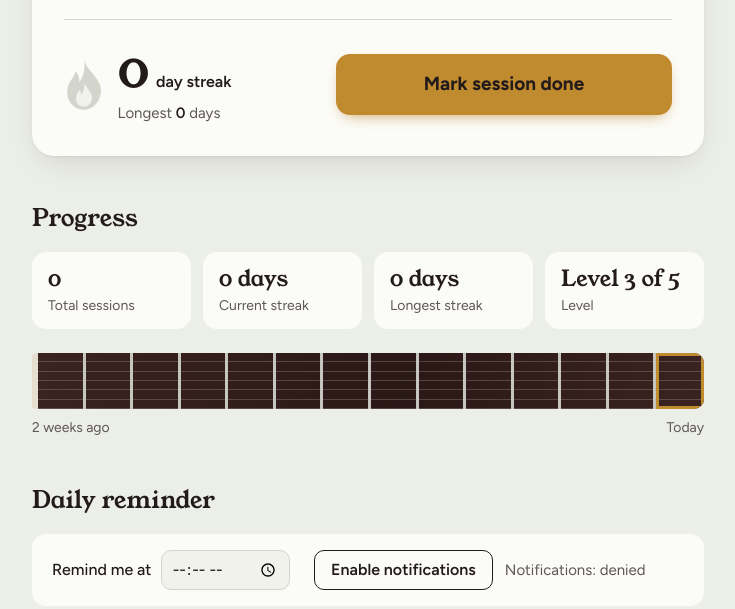
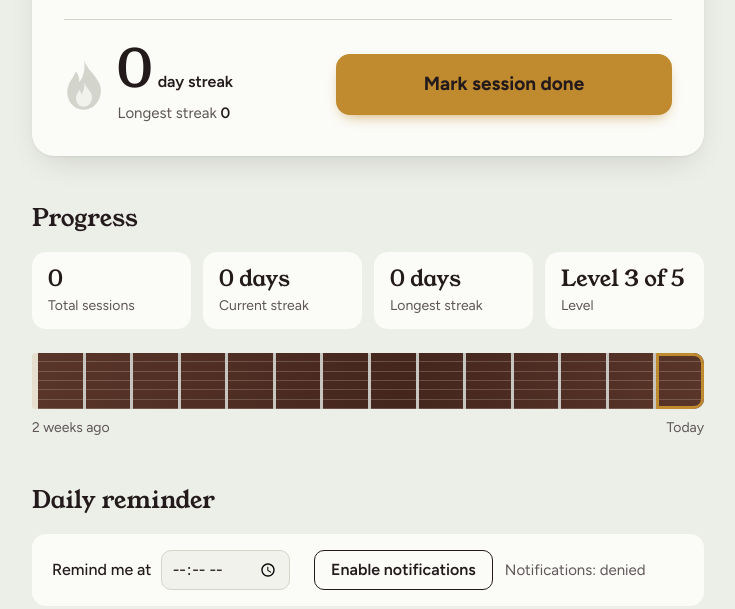
Before and after one commit to Picato/gmate, a website built with Vite: page index.html in a window 1280 px wide. Shown: the part 836-1445 px from the top of the page, without its empty margins (272-1007 px from the left). Built offline with nearby package versions, Linux system fonts and the light colour scheme.

Commit message:
Refine figures, wood tones and streak copy
Use lining figures for Young Serif numbers, lighten the light-mode
fretboard, give dark mode a visible rosewood, keep today's ring
inside the rounded end, and label the longest streak without a unit.

Co-Authored-By: Claude Opus 5.5 <noreply@anthropic.com>

```diff
--- a/src/ui/mount.ts
+++ b/src/ui/mount.ts
@@ -149,7 +149,7 @@ export function mountSession(
           current,
           el('span', { className: 'streak-unit' }, ' day streak'),
         ),
-        el('p', { className: 'streak-longest' }, 'Longest ', longest, ' days'),
+        el('p', { className: 'streak-longest' }, 'Longest streak ', longest),
       ),
       el('div', { className: 'actions' }, button, ratingPrompt, status, levelNote),
     ),
--- a/src/ui/style.css
+++ b/src/ui/style.css
@@ -13,8 +13,8 @@
   --accent-soft: #f4e8cf;
   --focus: #1f5fa8;
 
-  --wood: #3a2320;
-  --wood-deep: #2a1816;
+  --wood: #5a3529;
+  --wood-deep: #44261d;
   --fret: #c7c5bf;
   --pearl: #f3eee4;
   --nut: #e6dfcf;
@@ -48,9 +48,9 @@
     --accent-soft: #3d2e22;
     --focus: #8fc1ff;
 
-    --wood: #140c0c;
-    --wood-deep: #0e0808;
-    --fret: #8e8a85;
+    --wood: #4a2c27;
+    --wood-deep: #341f1c;
+    --fret: #aaa69f;
     --nut: #cfc6b4;
 
     --shadow: 0 1px 0 rgb(255 255 255 / 4%) inset, 0 16px 40px -16px rgb(0 0 0 / 60%);
@@ -328,7 +328,7 @@ a {
   font-family: var(--font-display);
   font-weight: 400;
   font-size: 3.25rem;
-  font-variant-numeric: tabular-nums;
+  font-variant-numeric: lining-nums tabular-nums;
 }
 
 .streak-unit {
@@ -527,6 +527,7 @@ a {
   font-family: var(--font-display);
   font-size: 1.375rem;
   line-height: 1.2;
+  font-variant-numeric: lining-nums;
 }
 
 .fretboard {
@@ -575,6 +576,7 @@ a {
 }
 
 .day.today {
+  border-radius: 0 10px 10px 0;
   box-shadow: inset 0 0 0 3px var(--brass);
 }
 
@@ -665,6 +667,11 @@ a {
 
   .stats {
     grid-template-columns: repeat(2, minmax(0, 1fr));
+    gap: 0.5rem;
+  }
+
+  .stat {
+    padding: 0.65rem 0.85rem;
   }
 
   .day {
```
